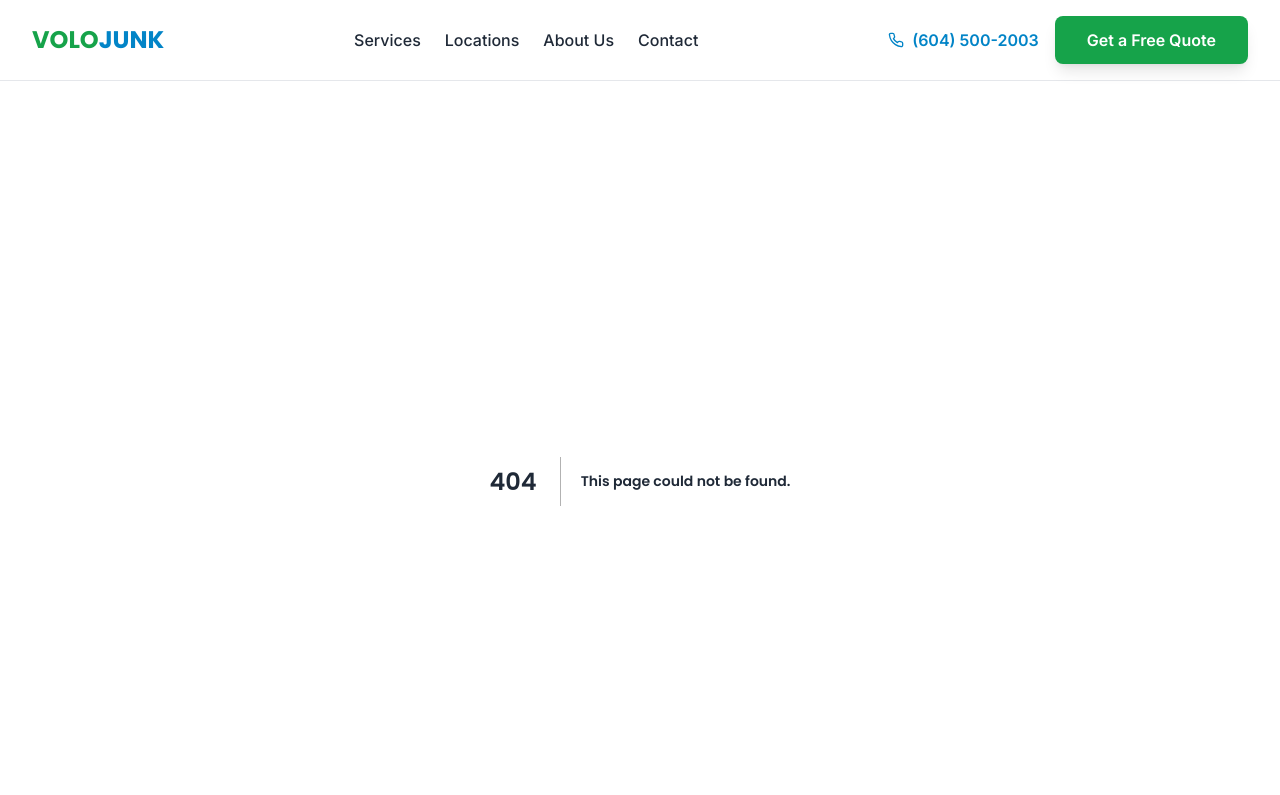
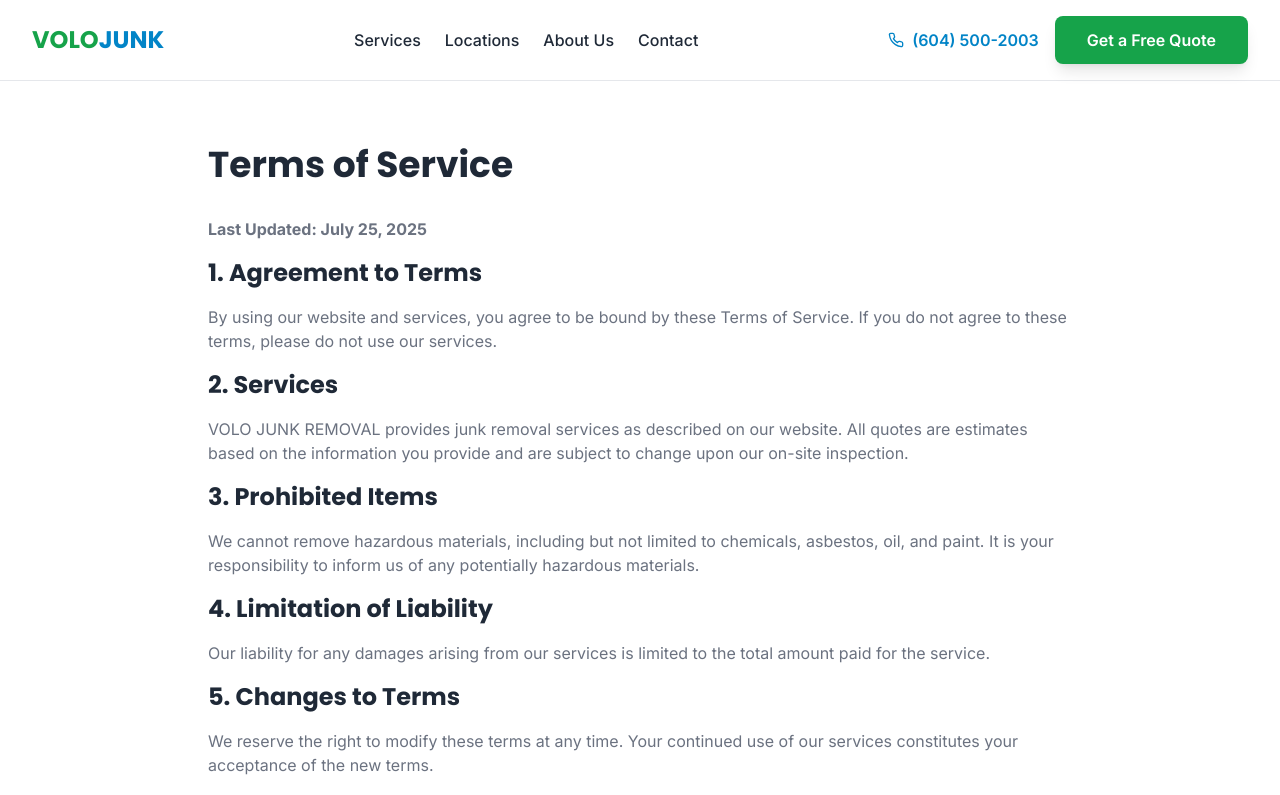
Before and after one commit to samanzen/volo-junk-removal-website, a Next.js app: page /terms-of-service in a window 1280 px wide. Before the commit this address had no page. Shown: the top 795 px of the page. Built offline with nearby package versions, Linux system fonts and the light colour scheme.

Commit message:
Create page.tsx

```diff
--- /dev/null
+++ b/src/app/terms-of-service/page.tsx
@@ -0,0 +1,42 @@
+import type { Metadata } from 'next';
+
+export const metadata: Metadata = {
+  title: 'Terms of Service',
+  description: 'Terms of Service for VOLO JUNK REMOVAL.',
+};
+
+export default function TermsOfServicePage() {
+  return (
+    <div className="container mx-auto px-4 py-16 max-w-4xl">
+      <h1 className="text-4xl font-bold mb-8">Terms of Service</h1>
+      <div className="prose lg:prose-xl text-text-light space-y-4">
+        <p>
+          <strong>Last Updated: July 25, 2025</strong>
+        </p>
+        <h2 className="text-2xl font-bold">1. Agreement to Terms</h2>
+        <p>
+          By using our website and services, you agree to be bound by these Terms of Service. If you do not agree to these terms, please do not use our services.
+        </p>
+        <h2 className="text-2xl font-bold">2. Services</h2>
+        <p>
+          VOLO JUNK REMOVAL provides junk removal services as described on our website. All quotes are estimates based on the information you provide and are subject to change upon our on-site inspection.
+        </p>
+        <h2 className="text-2xl font-bold">3. Prohibited Items</h2>
+        <p>
+          We cannot remove hazardous materials, including but not limited to chemicals, asbestos, oil, and paint. It is your responsibility to inform us of any potentially hazardous materials.
+        </p>
+        <h2 className="text-2xl font-bold">4. Limitation of Liability</h2>
+        <p>
+          Our liability for any damages arising from our services is limited to the total amount paid for the service.
+        </p>
+        <h2 className="text-2xl font-bold">5. Changes to Terms</h2>
+        <p>
+          We reserve the right to modify these terms at any time. Your continued use of our services constitutes your acceptance of the new terms.
+        </p>
+        <p className="font-bold text-sm">
+          Disclaimer: This is a template Terms of Service. It is not legal advice. You should consult with a legal professional to ensure your terms are compliant with all applicable laws and regulations.
+        </p>
+      </div>
+    </div>
+  );
+}
```
